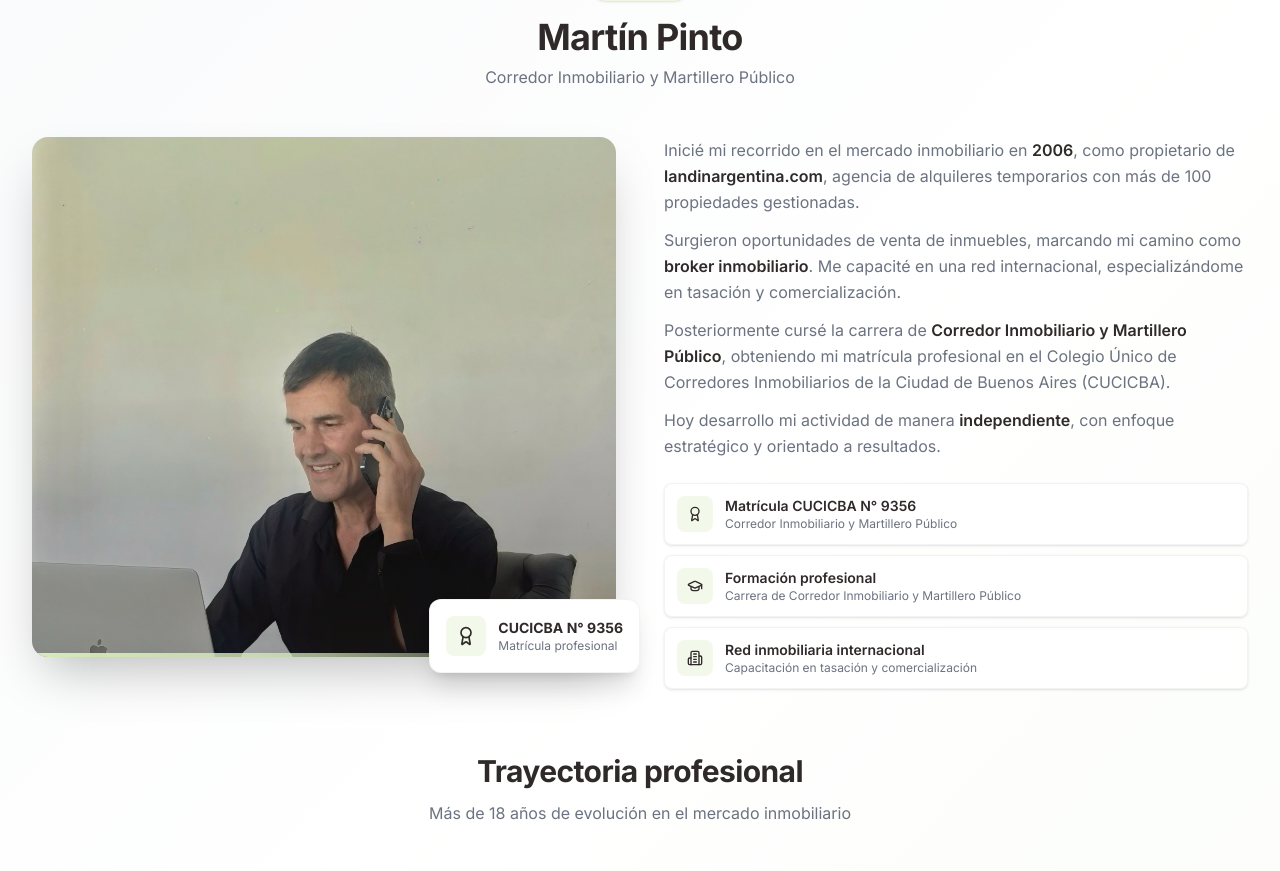
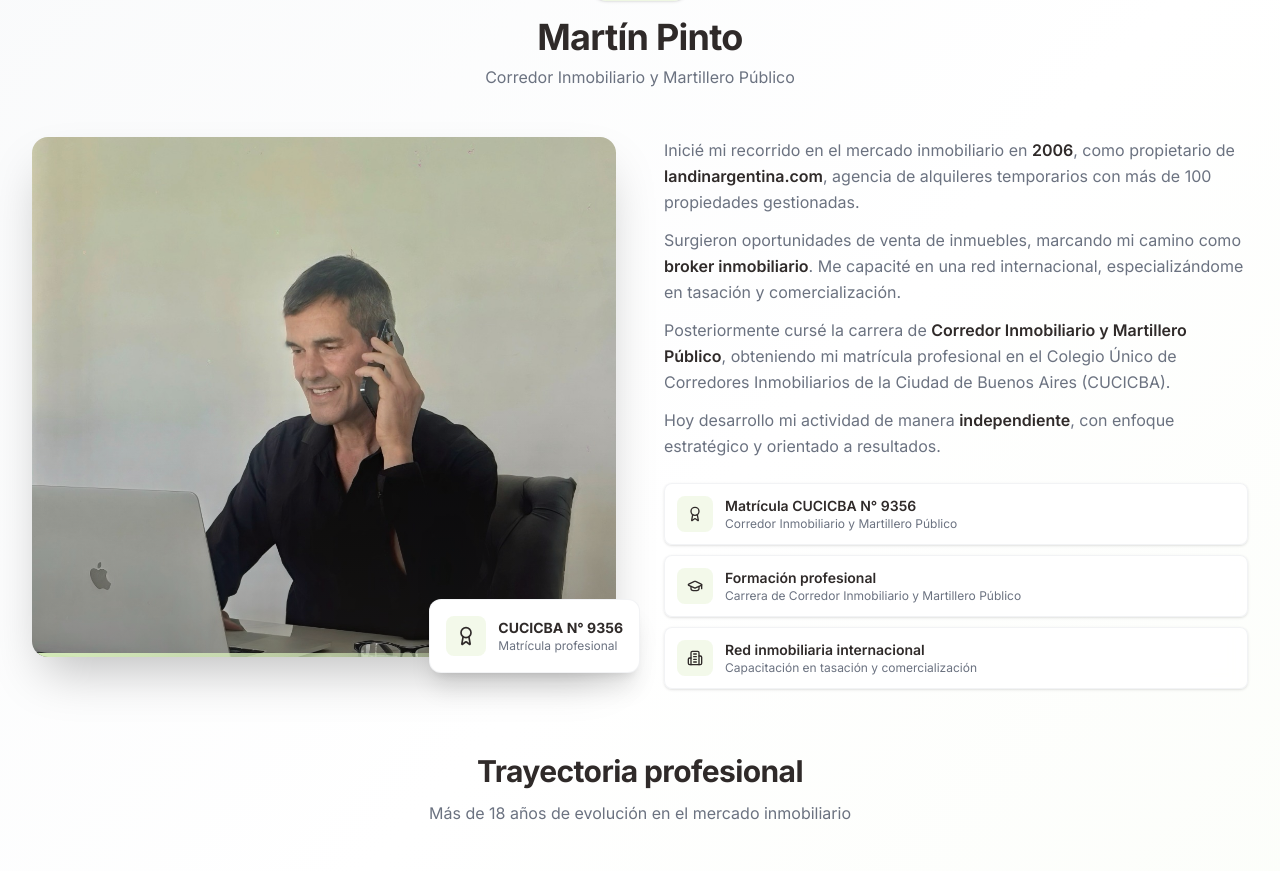
Before and after one commit to matiasquercia/mp-landing, a React (Vite) app: page / in a window 1280 px wide. Shown: the part 1980-2851 px from the top of the page. Built offline with nearby package versions, Linux system fonts and the light colour scheme.

Commit message:
Center photo on person in About section

```diff
--- a/src/app/components/About.tsx
+++ b/src/app/components/About.tsx
@@ -87,7 +87,7 @@ export function About() {
               <img
                 src={profileImage}
                 alt="Martín Pinto - Corredor Inmobiliario"
-                className="w-full h-[400px] sm:h-[480px] lg:h-[520px] object-cover object-top"
+                className="w-full h-[400px] sm:h-[480px] lg:h-[520px] object-cover object-[center_25%]"
               />
               <div className="absolute inset-0 bg-gradient-to-t from-[#2F2A29]/30 via-transparent to-transparent" />
 
```
